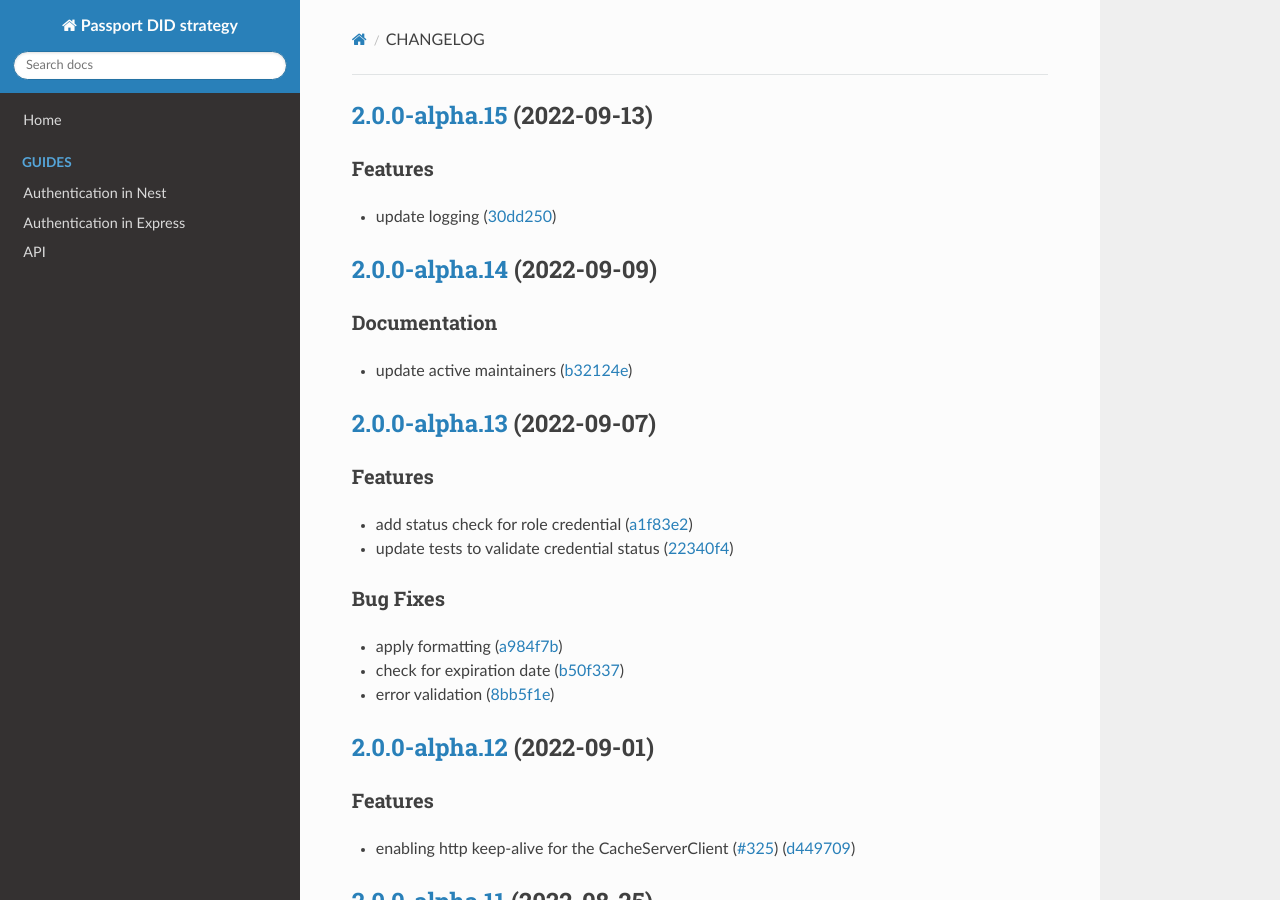
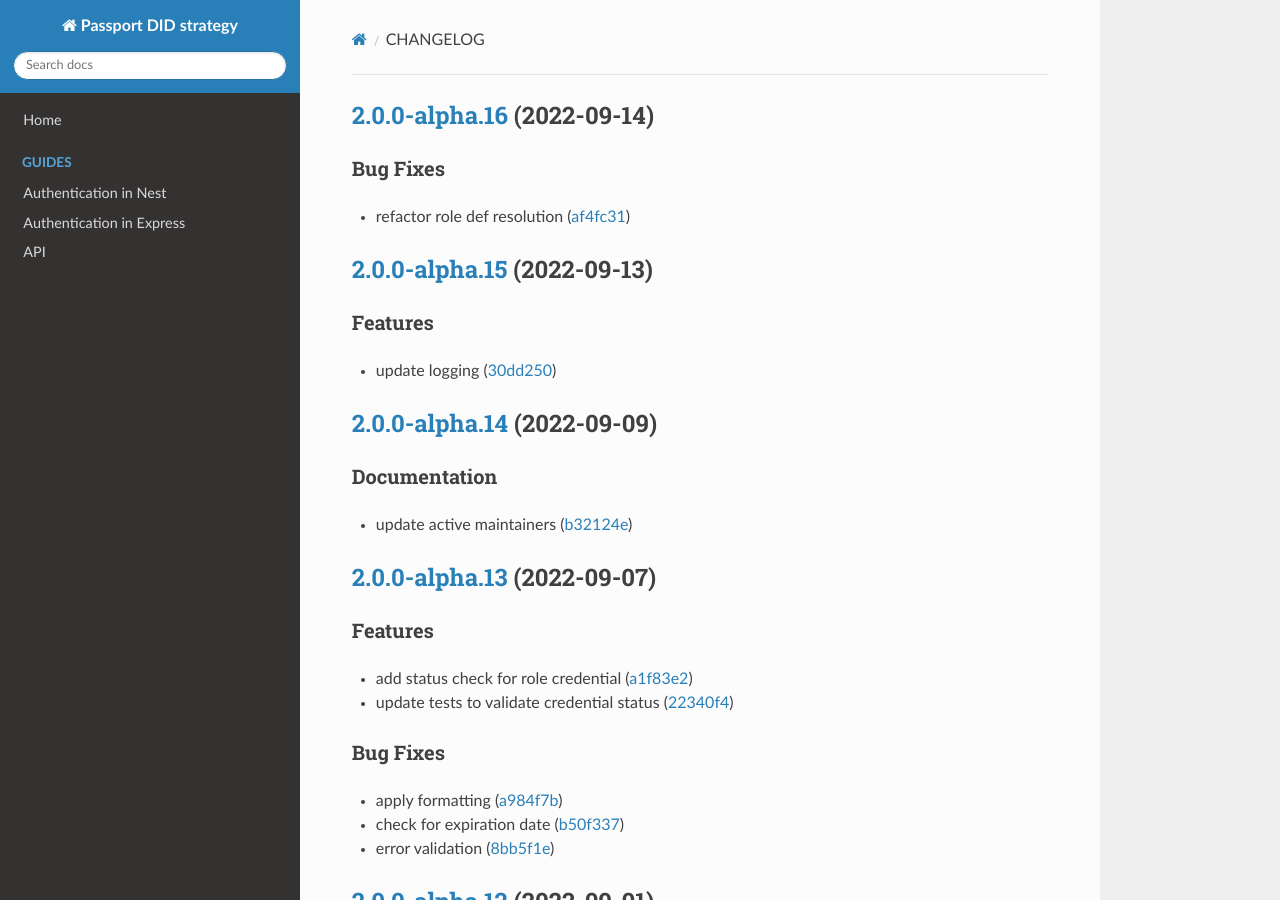
Before and after one commit to energywebfoundation/passport-did-auth, an MkDocs documentation site: the page built from docs/CHANGELOG.md, in a window 1280 px wide and 900 px high. Built offline with MkDocs 1.6.1, drawn with Linux system fonts in a browser that asks for light colours; nearby versions of some CDN libraries.

Commit message:
chore(release): 2.0.0-alpha.16 [skip ci]
## [2.0.0-alpha.16](https://github.com/energywebfoundation/passport-did-auth/compare/v2.0.0-alpha.15...v2.0.0-alpha.16) (2022-09-14)

### Bug Fixes

* refactor role def resolution ([af4fc31](https://github.com/energywebfoundation/passport-did-auth/commit/af4fc31cd9152280c1b4608ccee8934f1b82e460))

```diff
--- a/docs/CHANGELOG.md
+++ b/docs/CHANGELOG.md
@@ -1,3 +1,10 @@
+## [2.0.0-alpha.16](https://github.com/energywebfoundation/passport-did-auth/compare/v2.0.0-alpha.15...v2.0.0-alpha.16) (2022-09-14)
+
+
+### Bug Fixes
+
+* refactor role def resolution ([af4fc31](https://github.com/energywebfoundation/passport-did-auth/commit/af4fc31cd9152280c1b4608ccee8934f1b82e460))
+
 ## [2.0.0-alpha.15](https://github.com/energywebfoundation/passport-did-auth/compare/v2.0.0-alpha.14...v2.0.0-alpha.15) (2022-09-13)
 
 
--- a/package.json
+++ b/package.json
@@ -1,6 +1,6 @@
 {
   "name": "passport-did-auth",
-  "version": "2.0.0-alpha.15",
+  "version": "2.0.0-alpha.16",
   "description": "",
   "main": "dist/index.js",
   "types": "dist/index.d.ts",
```
